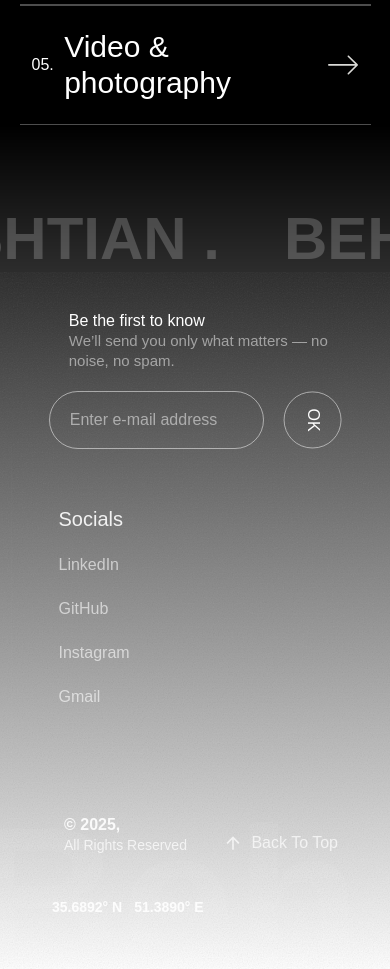
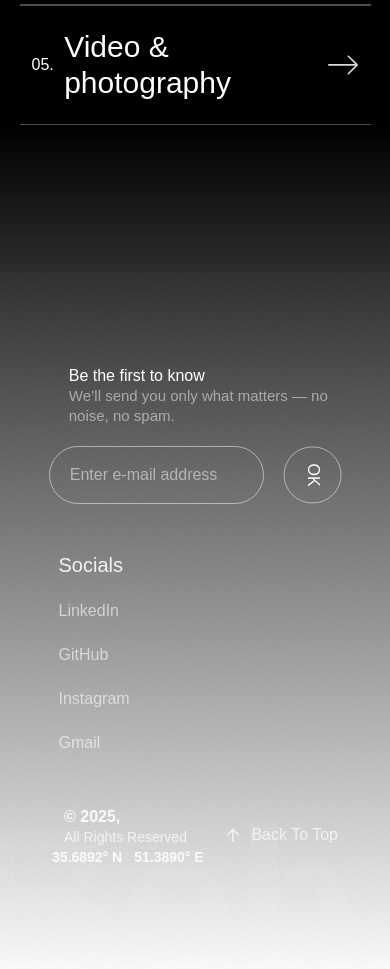
Before and after one commit to BeheshtianDev/Portfolio, a Next.js app: page / in a window 390 px wide. Shown: the part 3740-4709 px from the top of the page. Built offline with nearby package versions, Linux system fonts and the light colour scheme.

Commit message:
browser adjustment

```diff
--- a/src/components/EyeTracker.tsx
+++ b/src/components/EyeTracker.tsx
@@ -113,7 +113,7 @@ const EyeBlink = () => {
   }, []);
 
   return (
-    <div className="hidden md:flex justify-center items-center w-full blur-[0.5px] h-full pt-[3vw] z-10 opacity-90 relative">
+    <div className="mo:hidden de:flex justify-center items-center w-full blur-[0.5px] h-full pt-[3vw] z-10 opacity-90 relative">
       <style>
         {`
           @keyframes eyeOpen {
--- a/src/components/Footer.tsx
+++ b/src/components/Footer.tsx
@@ -89,13 +89,13 @@ const Footer = () => {
   return (
     <div
       ref={footerRef}
-      className="h-screen w-full bg-gradient-to-b from-black via-black/50 to-transparent relative overflow-hidden text-white flex flex-col justify-center items-center"
+      className="h-screen mo:pt-36 de:pt-0 w-full bg-gradient-to-b from-black via-black/50 to-transparent relative overflow-hidden text-white flex flex-col justify-center items-center"
     >
       {/* Marquee */}
       <div
         ref={marqueeAnim.ref}
         style={{ ...marqueeAnim.style, transitionDelay: "3000ms" }}
-        className="overflow-hidden whitespace-nowrap w-full  justify-center items-start de:pt-[11vh] font-bold mo:pt-[10vh] py-2 z-20"
+        className="overflow-hidden whitespace-nowrap w-full de:block mo:hidden justify-center items-start de:pt-[11vh] font-bold mo:pt-[10vh] py-2 z-20"
       >
         <div className="animate-marquee inline-block">
           {Array.from({ length: 15 }).map((_, i) => (
@@ -137,7 +137,7 @@ const Footer = () => {
       <div
         ref={socialsAnim.ref}
         style={{ ...socialsAnim.style, transitionDelay: "2500ms" }}
-        className="flex h-1/3 flex-col justify-center w-full items-start   text-xl text-left font-medium text-white/90 z-10 pl-[15vw] gap-5"
+        className="flex h-auto flex-col justify-center w-full items-start   text-xl text-left font-medium text-white/90 z-10 pl-[15vw] gap-5"
       >
         Socials
         {links.map((item, index) => (
@@ -159,7 +159,7 @@ const Footer = () => {
       <div
         ref={bottomBarAnim.ref}
         style={{ ...bottomBarAnim.style, transitionDelay: "3000ms" }}
-        className="flex p-13 h-1/3 justify-between z-10 flex-wrap items-end w-full"
+        className="flex p-13 h-auto justify-between z-10 flex-wrap items-end w-full"
       >
         <div className="flex flex-col leading-5 pl-3 font-bold text-white/90">
           <span>© 2025, </span>
@@ -174,23 +174,22 @@ const Footer = () => {
         </p>
       </div>
 
+      {/* Animated Lines */}
+      <span
+        className={`w-full h-px bg-white/20 absolute bottom-10 origin-left transform mo:hidden de:inline transition-transform duration-[2000ms] delay-500 ${
+          linesVisible ? "scale-x-100" : "scale-x-0"
+        }`}
+      />
+      <span
+        className={`w-px h-[82.5%] bg-white/20 absolute bottom-0 left-10 origin-bottom transform mo:hidden de:inline transition-transform duration-[2000ms] ${
+          linesVisible ? "scale-y-100" : "scale-y-0"
+        }`}
+      />
       {/* Grainy Giant Text */}
       <div
         className="opacity-10 h-3/4 bottom-0 overflow-hidden text-[53vw] absolute flex justify-center items-end font-extrabold grainy-text leading-[35vw]"
         style={{ filter: "url(#grain)" }}
       >
-        {/* Animated Lines */}
-        <span
-          className={`w-full h-px bg-white/20 absolute bottom-10 origin-left transform transition-transform duration-[2000ms] delay-500 ${
-            linesVisible ? "scale-x-100" : "scale-x-0"
-          }`}
-        />
-        <span
-          className={`w-px h-[82.5%] bg-white/20 absolute bottom-0 left-10 origin-bottom transform transition-transform duration-[2000ms] ${
-            linesVisible ? "scale-y-100" : "scale-y-0"
-          }`}
-        />
-
         <span>Beh.</span>
       </div>
     </div>
--- a/src/components/Preloader.tsx
+++ b/src/components/Preloader.tsx
@@ -74,7 +74,9 @@ export default function Preloader() {
       style={{ minHeight: "100vh" }}
     >
       <span className="text-4xl  ">{displayText}</span>
-      <span className=" text-base  opacity-90 absolute de:left-10 mo:top-2/3 de:top-auto">{progress}%</span>
+      <span className=" text-base  opacity-90 absolute de:left-10 mo:top-2/3 de:top-auto">
+        {progress}%
+      </span>
     </div>
   );
 }
```
